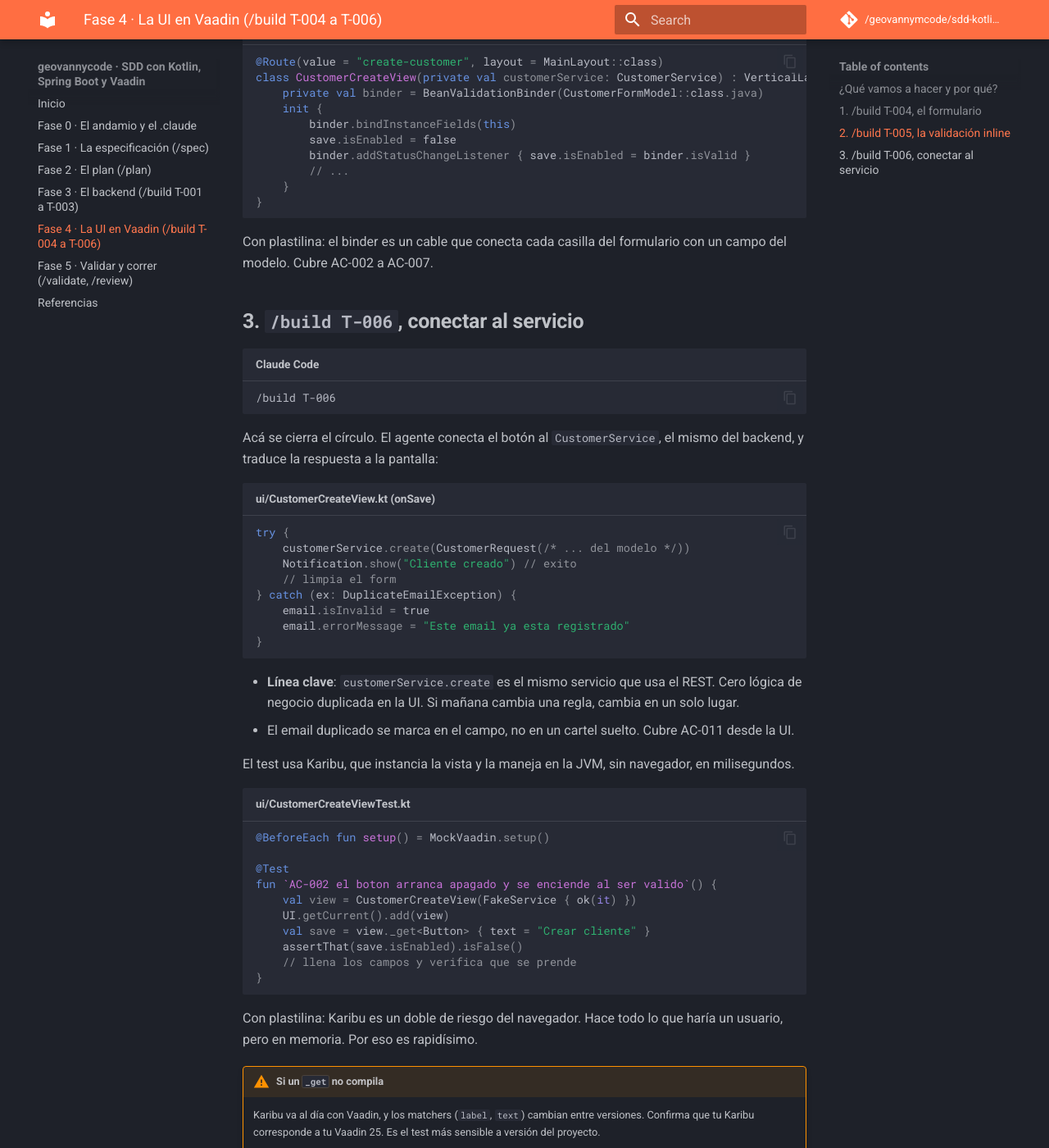
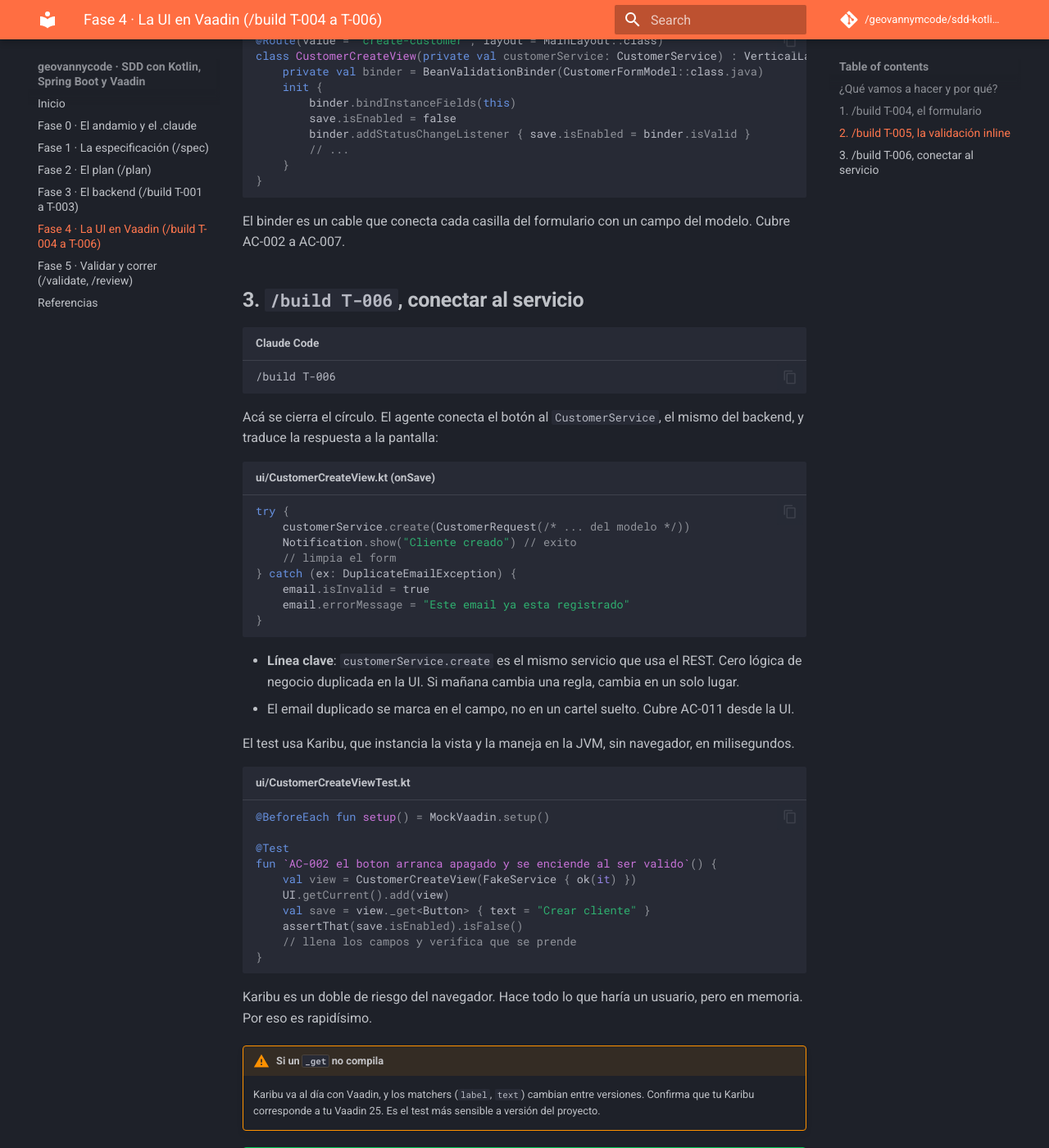
Before and after one commit to geovannymcode/geolabs-sdd-kotlin-vaadin.github.io, an MkDocs documentation site: the page built from docs/05-build-vaadin.md, in a window 1280 px wide and 1400 px high, scrolled down 1193 px. Shown: the whole window at 82% size. Built offline with MkDocs 1.6.1 and Material for MkDocs 9.7.7, drawn with Linux system fonts in a browser that asks for light colours; comment, search, counter and statistics services are not loaded; some of the changed text lies outside the part shown.

Commit message:
fix: update docs 05-build-vaadin

````diff
--- a/docs/05-build-vaadin.md
+++ b/docs/05-build-vaadin.md
@@ -4,7 +4,7 @@
 
 Acá está el corazón de la charla. La UI es una clase Kotlin con Vaadin Flow. Y como corre en la misma JVM que el backend, llama al `CustomerService` directo. No hay app de frontend aparte, ni build de JavaScript, ni servicio HTTP del lado del cliente.
 
-Con plastilina: en el ejemplo original con Angular, el frontend es una casa aparte que le grita al backend por la ventana. Con Vaadin, cocina y comedor están en la misma casa. La vista abre la puerta y le habla al servicio de frente.
+El frontend es una casa aparte que le grita al backend por la ventana. Con Vaadin, cocina y comedor están en la misma casa. La vista abre la puerta y le habla al servicio de frente.
 
 ## **1. `/build T-004`, el formulario**
 
@@ -48,7 +48,7 @@
 }
 ```
 
-Con plastilina: el binder es un cable que conecta cada casilla del formulario con un campo del modelo. Cubre AC-002 a AC-007.
+El binder es un cable que conecta cada casilla del formulario con un campo del modelo. Cubre AC-002 a AC-007.
 
 ## **3. `/build T-006`, conectar al servicio**
 
@@ -87,7 +87,7 @@
 }
 ```
 
-Con plastilina: Karibu es un doble de riesgo del navegador. Hace todo lo que haría un usuario, pero en memoria. Por eso es rapidísimo.
+Karibu es un doble de riesgo del navegador. Hace todo lo que haría un usuario, pero en memoria. Por eso es rapidísimo.
 
 !!! warning "Si un `_get` no compila"
     Karibu va al día con Vaadin, y los matchers (`label`, `text`) cambian entre versiones. Confirma que tu Karibu corresponde a tu Vaadin 25. Es el test más sensible a versión del proyecto.
````
